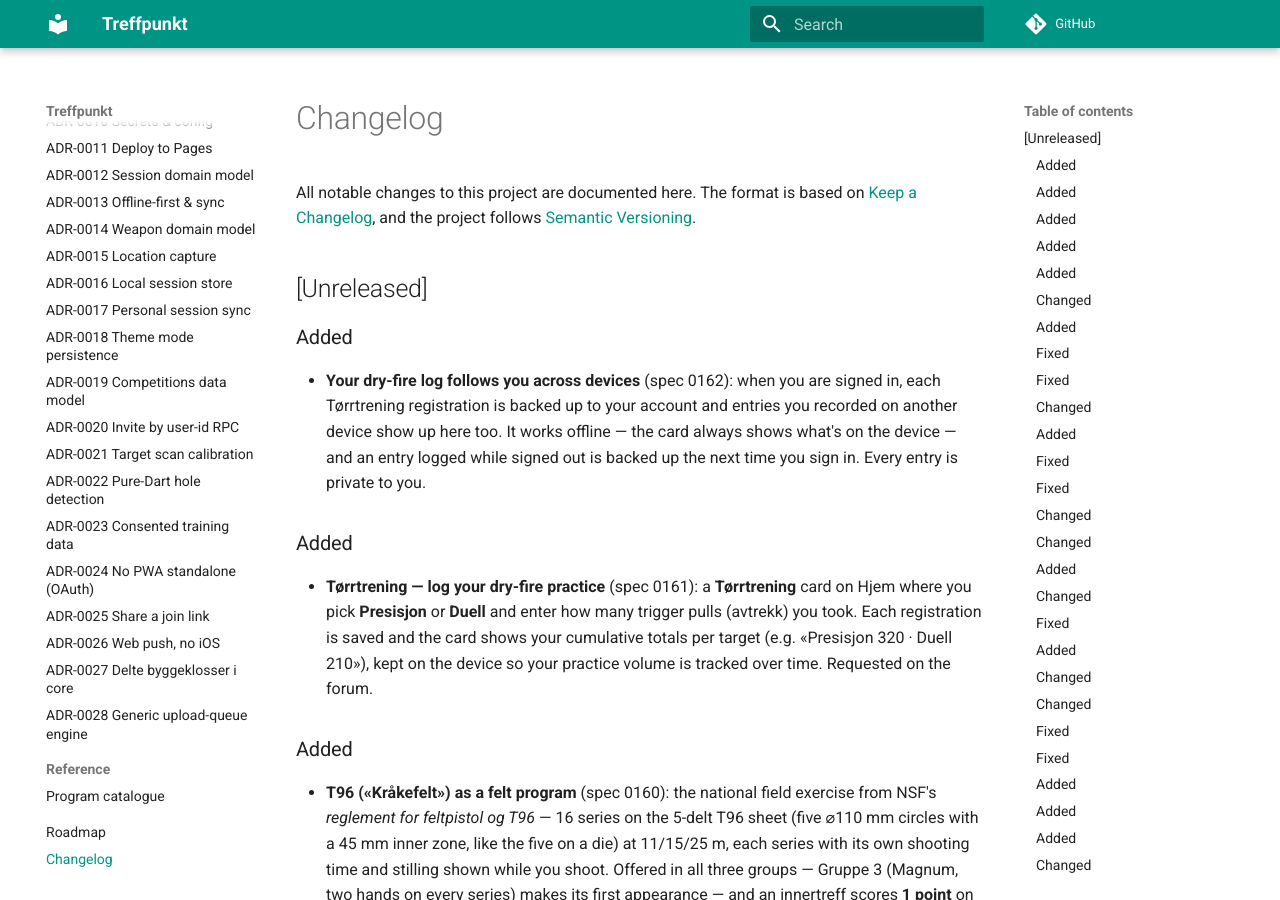
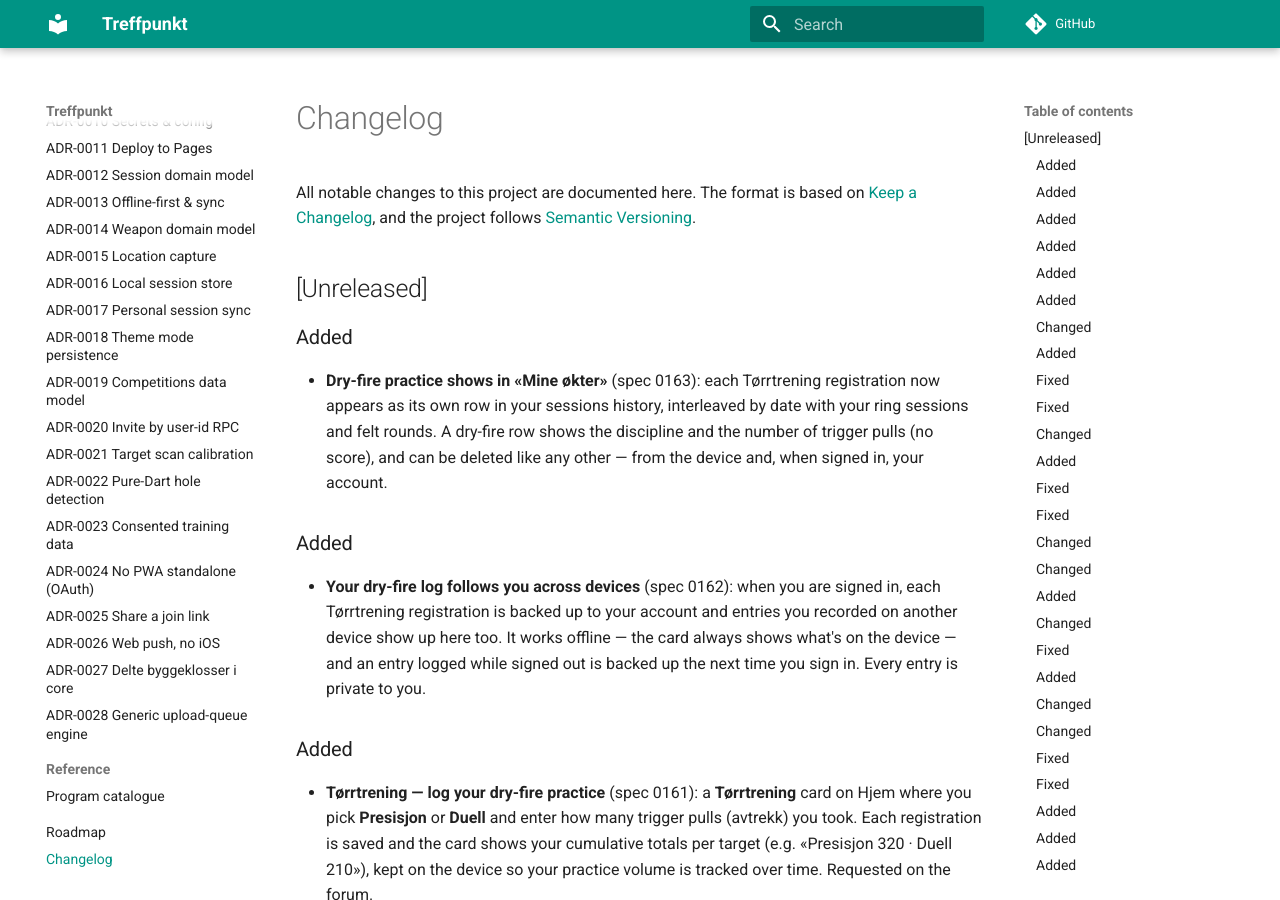
Before and after one commit to roykollensvendsen/treffpunkt, an MkDocs documentation site: the page built from docs/CHANGELOG.md, in a window 1280 px wide and 900 px high. Built offline with MkDocs 1.6.1 and Material for MkDocs 9.7.7, drawn with Linux system fonts in a browser that asks for light colours; comment, search, counter and statistics services are not loaded.

Commit message:
docs: document dry-fire bouts in «Mine økter»
Add the CHANGELOG entry and a user-manual note that each Tørrtrening
registration also appears as a row in «Mine økter» — discipline and
trigger-pull count, deletable like any other økt.

Spec 0163.

```diff
--- a/docs/CHANGELOG.md
+++ b/docs/CHANGELOG.md
@@ -5,6 +5,13 @@ All notable changes to this project are documented here. The format is based on
 [Semantic Versioning](https://semver.org/spec/v2.0.0.html).
 
 ## [Unreleased]
+
+### Added
+- **Dry-fire practice shows in «Mine økter»** (spec 0163): each Tørrtrening
+  registration now appears as its own row in your sessions history, interleaved
+  by date with your ring sessions and felt rounds. A dry-fire row shows the
+  discipline and the number of trigger pulls (no score), and can be deleted like
+  any other — from the device and, when signed in, your account.
 
 ### Added
 - **Your dry-fire log follows you across devices** (spec 0162): when you are
```
Also changed, not shown: docs/user/getting-started.md (+5 -0 lines).
